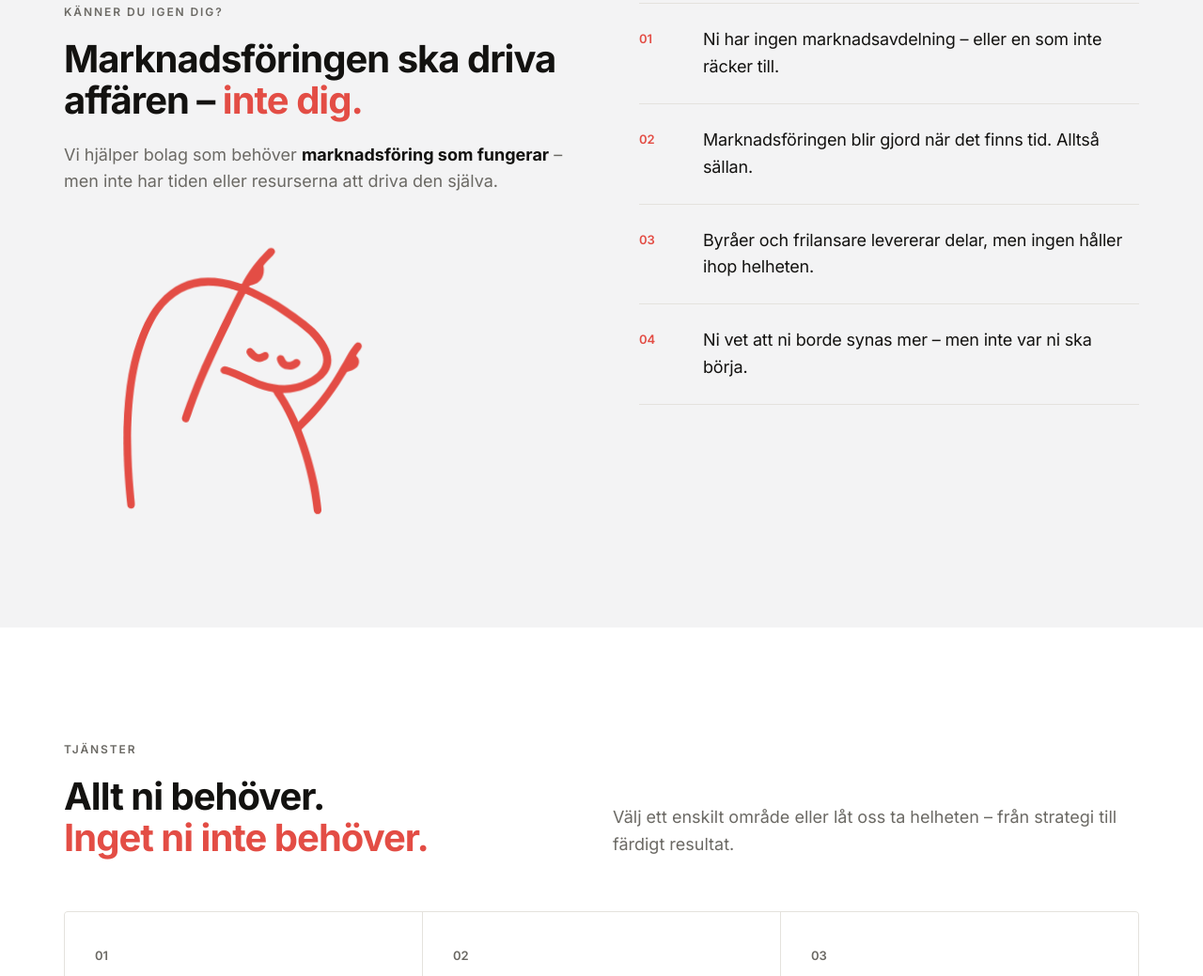
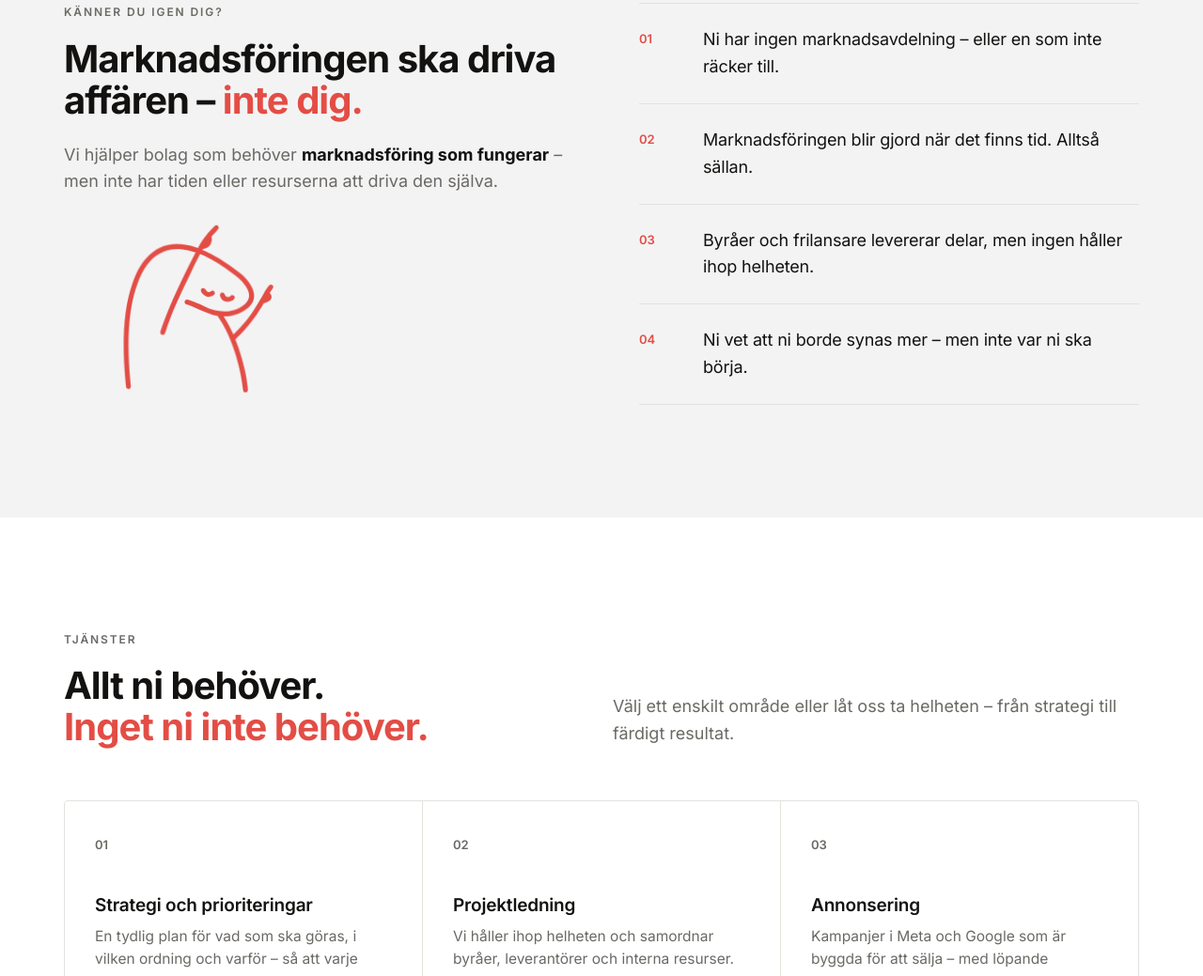
Before and after one commit to Flippmarketing/flippmarketing-hemsida, a plain HTML site: page index.html in a window 1280 px wide. Shown: the part 1078-2117 px from the top of the page at 94% size. Drawn offline with Linux system fonts and the light colour scheme.

Commit message:
Update index.html

```diff
--- a/index.html
+++ b/index.html
@@ -101,7 +101,7 @@ select{max-width:100%}
 .pain-item p{font-size:18px;letter-spacing:-.01em}
 .pain-note{margin-top:22px;font-size:18px;color:var(--muted)}
 .pain-note strong{color:var(--ink)}
-.pain-fig{display:block;width:255px;max-width:70%;height:auto;margin:56px 0 0 64px;color:var(--red);transform-origin:50% 100%;animation:sway 6s ease-in-out infinite}
+.pain-fig{display:block;width:160px;max-width:70%;height:auto;margin:32px 0 0 64px;color:var(--red);transform-origin:50% 100%;animation:sway 6s ease-in-out infinite}
 @keyframes sway{0%,100%{transform:rotate(0)}50%{transform:rotate(-3deg)}}
 @media (max-width:980px){.pain-fig{width:150px;margin:28px auto 0}}
 @media (prefers-reduced-motion:reduce){.pain-fig{animation:none}}
```
